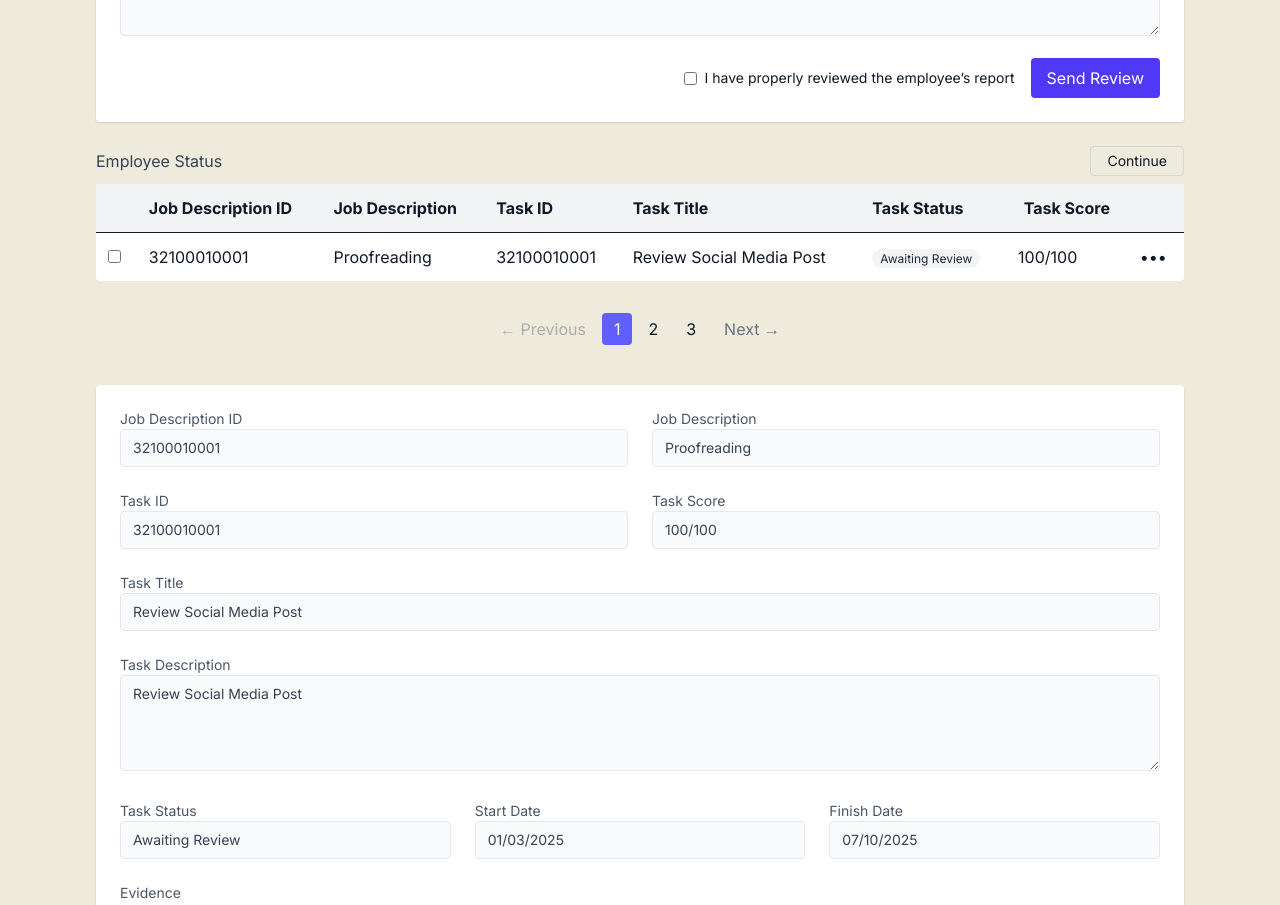
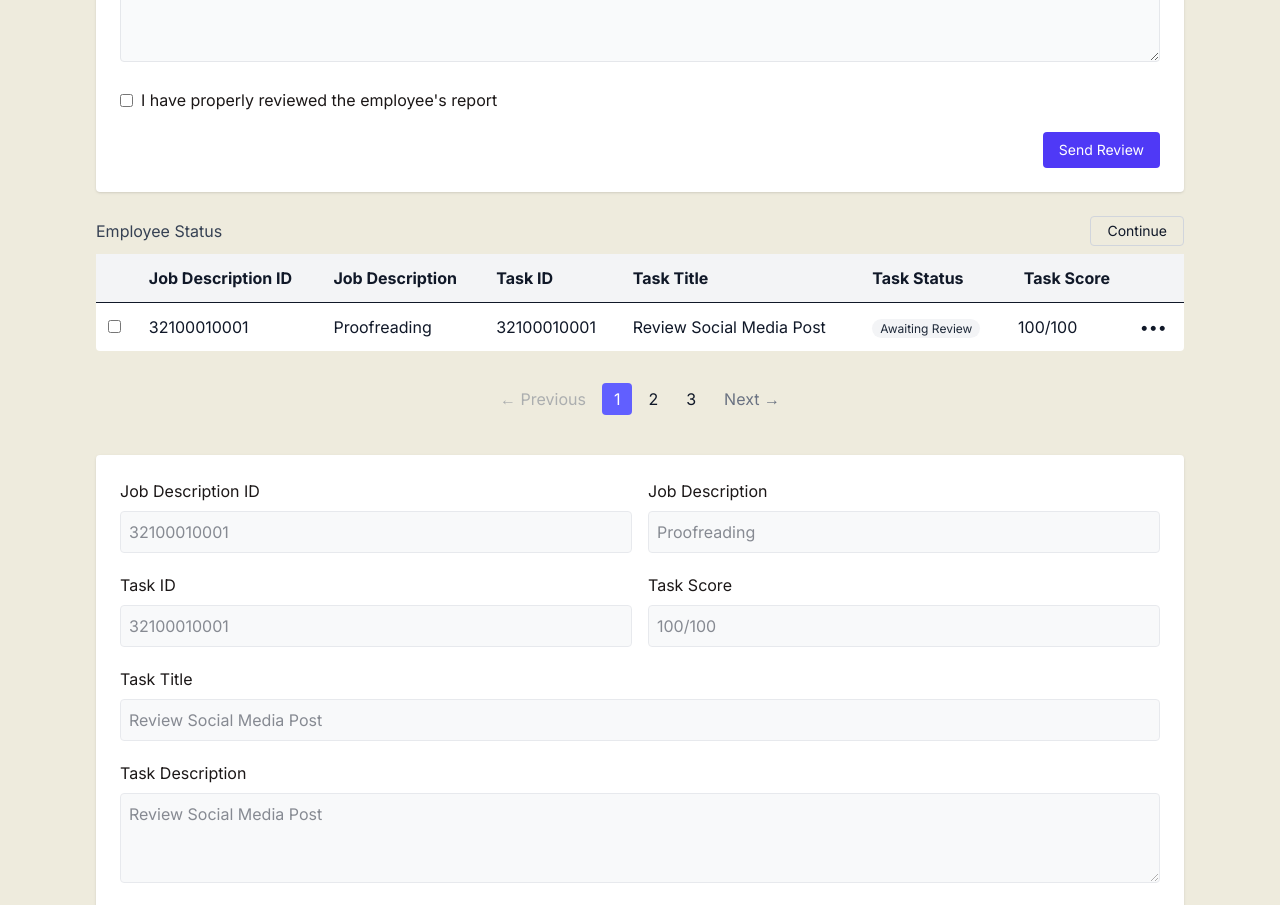
Before and after one commit to MBrillian354/teravince, a React (Vite) app in the folder frontend/: page /spv-report/1 in a window 1280 px wide. Shown: the part 460-1365 px from the top of the page. Built offline with nearby package versions, Linux system fonts and the light colour scheme.

Commit message:
Implement dynamic form in StaffReport.jsx

```diff
--- a/frontend/src/components/DynamicForm.jsx
+++ b/frontend/src/components/DynamicForm.jsx
@@ -153,8 +153,8 @@ const DynamicForm = ({
 
       case 'link':
         return (
-          <div className="flex justify-end items-center h-full">
-            <a href={field.href} className="forgot-password">
+          <div className={`flex items-center h-full justify-end ${field.className}`}>
+            <a href={field.href} className="clickable-link">
               {label}
             </a>
           </div>
@@ -179,31 +179,59 @@ const DynamicForm = ({
   const renderField = (field, index) => {
     const { group = null } = field;
 
-    // Check if this field and the next field are in the same group (for side-by-side layout)
-    const nextField = fields[index + 1];
-    const isGroupStart = group && (!fields[index - 1] || fields[index - 1].group !== group);
-    const isInGroup = group && nextField && nextField.group === group;
-
-    // Handle grouped fields (side-by-side layout)
-    if (isGroupStart && isInGroup) {
-      return (
-        <div className="form-group flex gap-4" key={`group-${group}-${index}`}>
-          <div className="w-1/2">
-            {renderFieldContent(field)}
-          </div>
-          <div className="w-1/2">
-            {renderFieldContent(nextField)}
-          </div>
-        </div>
-      );
-    }
-
     // Skip rendering if this field was already rendered as part of a group
     if (group && fields[index - 1] && fields[index - 1].group === group) {
       return null;
     }
 
-    // Render single field with form-group wrapper
+    // Check if this is the start of a group
+    const isGroupStart = group && (!fields[index - 1] || fields[index - 1].group !== group);
+
+    if (isGroupStart) {
+      // Find all fields in this group
+      const groupFields = [];
+      let currentIndex = index;
+      while (currentIndex < fields.length && fields[currentIndex].group === group) {
+        groupFields.push(fields[currentIndex]);
+        currentIndex++;
+      }
+
+      // Determine the grid layout based on number of fields in group
+      let gridClass = '';
+      let widthClass = '';
+
+      if (groupFields.length === 2) {
+        gridClass = 'grid grid-cols-1 md:grid-cols-2 gap-4';
+        widthClass = 'w-full';
+      } else if (groupFields.length === 3) {
+        gridClass = 'grid grid-cols-1 md:grid-cols-3 gap-4';
+        widthClass = 'w-full';
+      } else if (groupFields.length > 3) {
+        // For more than 3 fields, use flex layout with equal widths
+        gridClass = 'flex flex-wrap gap-4';
+        widthClass = 'flex-1 min-w-0';
+      } else {
+        // Single field in group, treat as regular field
+        return (
+          <div className="form-group" key={field.name}>
+            {renderFieldContent(field)}
+          </div>
+        );
+      }
+
+      // Render grouped fields
+      return (
+        <div className={`form-group ${gridClass}`} key={`group-${group}-${index}`}>
+          {groupFields.map((groupField) => (
+            <div className={widthClass} key={groupField.name}>
+              {renderFieldContent(groupField)}
+            </div>
+          ))}
+        </div>
+      );
+    }
+
+    // Render single field with form-group wrapper (not part of any group)
     return (
       <div className="form-group" key={field.name}>
         {renderFieldContent(field)}
--- a/frontend/src/pages/StaffReport.jsx
+++ b/frontend/src/pages/StaffReport.jsx
@@ -1,25 +1,25 @@
 // src/pages/StaffReport.jsx
-
-import React, { useState }         from 'react';
-import { useParams, useNavigate }  from 'react-router-dom';
-import { ArrowLeftIcon }           from '@heroicons/react/24/outline';
-import StatsCard                   from '../components/StatsCard';
-import DataTable                   from '../components/DataTable';
-import Pagination                  from '../components/Pagination';
+import { useState } from 'react';
+import { useParams, useNavigate } from 'react-router-dom';
+import { ArrowLeftIcon } from '@heroicons/react/24/outline';
+import StatsCard from '../components/StatsCard';
+import DataTable from '../components/DataTable';
+import Pagination from '../components/Pagination';
+import DynamicForm from '../components/DynamicForm';
 
 export default function StaffReport() {
   const { reportId } = useParams();
-  const navigate     = useNavigate();
+  const navigate = useNavigate();
 
   // ─── Dummy report data ─────────────────────────────────────────
   const report = {
     reportId,
-    employeeId:      '3210001',
-    name:            'Jane Doe',
-    jobTitle:        'Social Media Trainee',
-    month:           'May 2025',
-    employeeScore:   '80/100',
-    supervisorReview:'Looks good overall.',
+    employeeId: '3210001',
+    name: 'Jane Doe',
+    jobTitle: 'Social Media Trainee',
+    month: 'May 2025',
+    employeeScore: '80/100',
+    supervisorReview: 'Looks good overall.',
   };
 
   // ─── Local state for supervisor review ──────────────────────────
@@ -28,16 +28,16 @@ export default function StaffReport() {
   // ─── Dummy tasks under this report ──────────────────────────────
   const tasks = [
     {
-      jobDescId:    '32100010001',
-      jobDesc:      'Proofreading',
-      taskId:       '32100010001',
-      title:        'Review Social Media Post',
-      status:       'Awaiting Review',
-      score:        '100/100',
-      start:        '01/03/2025',
-      end:          '07/10/2025',
+      jobDescId: '32100010001',
+      jobDesc: 'Proofreading',
+      taskId: '32100010001',
+      title: 'Review Social Media Post',
+      status: 'Awaiting Review',
+      score: '100/100',
+      start: '01/03/2025',
+      end: '07/10/2025',
       evidence: [
-        { name: 'report-may.pdf',      url: '/assets/report-may.pdf'      },
+        { name: 'report-may.pdf', url: '/assets/report-may.pdf' },
         { name: 'screenshots-may.zip', url: '/assets/screenshots-may.zip' },
       ],
     },
@@ -45,7 +45,121 @@ export default function StaffReport() {
   ];
 
   const [page, setPage] = useState(1);
-  const totalPages      = 3;
+  const totalPages = 3;
+
+  // ─── Form configuration for supervisor review ────────────────────
+  const supervisorReviewFields = [
+    {
+      type: 'textarea',
+      name: 'supervisorReview',
+      label: 'Review',
+      defaultValue: supervisorReview,
+      placeholder: 'Enter your review...',
+      rows: 4,
+      className: 'w-full bg-gray-50 border border-gray-200 rounded px-3 py-2 text-sm text-gray-700'
+    },
+    {
+      type: 'checkbox',
+      name: 'confirmReview',
+      label: 'I have properly reviewed the employee\'s report',
+      required: true,
+      className: 'form-checkbox mr-2'
+    }
+  ];
+
+  // ─── Form configuration for task details ────────────────────────
+  const taskDetailFields = [
+    {
+      type: 'text',
+      name: 'jobDescId',
+      label: 'Job Description ID',
+      defaultValue: tasks[0]?.jobDescId || '',
+      disabled: true,
+      group: 'row1'
+    },
+    {
+      type: 'text',
+      name: 'jobDesc',
+      label: 'Job Description',
+      defaultValue: tasks[0]?.jobDesc || '',
+      disabled: true,
+      group: 'row1'
+    },
+    {
+      type: 'text',
+      name: 'taskId',
+      label: 'Task ID',
+      defaultValue: tasks[0]?.taskId || '',
+      disabled: true,
+      group: 'row2'
+    },
+    {
+      type: 'text',
+      name: 'score',
+      label: 'Task Score',
+      defaultValue: tasks[0]?.score || '',
+      disabled: true,
+      group: 'row2'
+    },
+    {
+      type: 'text',
+      name: 'title',
+      label: 'Task Title',
+      defaultValue: tasks[0]?.title || '',
+      disabled: true
+    },
+    {
+      type: 'textarea',
+      name: 'description',
+      label: 'Task Description',
+      defaultValue: tasks[0]?.title || '', // Note: This seems to be using title instead of description in original
+      disabled: true,
+      rows: 3
+    },
+    {
+      type: 'text',
+      name: 'status',
+      label: 'Task Status',
+      defaultValue: tasks[0]?.status || '',
+      disabled: true,
+      group: 'row3'
+    },
+    {
+      type: 'text',
+      name: 'start',
+      label: 'Start Date',
+      defaultValue: tasks[0]?.start || '',
+      disabled: true,
+      group: 'row3'
+    },
+    {
+      type: 'text',
+      name: 'end',
+      label: 'Finish Date',
+      defaultValue: tasks[0]?.end || '',
+      disabled: true,
+      group: 'row3'
+    },
+    // Evidence links
+    ...(tasks[0]?.evidence?.map((file, index) => ({
+      type: 'link',
+      name: `evidence_${index}`,
+      label: file.name,
+      href: file.url,
+      className: 'justify-start'
+    })) || [])
+  ];
+
+  const handleSupervisorReviewSubmit = (formData) => {
+    console.log('Supervisor review submitted:', formData);
+    setSupervisorReview(formData.supervisorReview);
+    // Add logic to save the review
+  };
+
+  const handleTaskDetailSubmit = (formData) => {
+    // Handle form submission if needed
+    console.log('Task detail form data:', formData);
+  };
 
   const taskColumns = [
     {
@@ -54,9 +168,9 @@ export default function StaffReport() {
       align: 'center',
     },
     { header: 'Job Description ID', accessor: 'jobDescId' },
-    { header: 'Job Description',    accessor: 'jobDesc'   },
-    { header: 'Task ID',            accessor: 'taskId'    },
-    { header: 'Task Title',         accessor: 'title'     },
+    { header: 'Job Description', accessor: 'jobDesc' },
+    { header: 'Task ID', accessor: 'taskId' },
+    { header: 'Task Title', accessor: 'title' },
     {
       header: 'Task Status',
       render: r => (
@@ -80,7 +194,7 @@ export default function StaffReport() {
         <h1 className="text-3xl font-bold">Staff Report</h1>
         <button
           onClick={() => navigate(-1)}
-          className="flex items-center space-x-1 bg-gray-700 text-white px-3 py-1 rounded text-sm hover:bg-gray-800"
+          className="flex items-center space-x-1 bg-gray-700 text-white px-3 py-2 rounded text-sm hover:bg-gray-800 hover:cursor-pointer"
         >
           <ArrowLeftIcon className="w-4 h-4" />
           <span>Back to Reports</span>
@@ -108,23 +222,18 @@ export default function StaffReport() {
       </div>
 
       {/* Supervisor Review */}
-      <div className="bg-white rounded shadow p-6 mb-6">
-        <p className="font-medium text-gray-600 mb-2">Supervisor Review</p>
-        <textarea
-          value={supervisorReview}
-          onChange={e => setSupervisorReview(e.target.value)}
-          className="w-full bg-gray-50 border border-gray-200 rounded px-3 py-2 h-28 text-sm text-gray-700 mb-4"
-          placeholder="Enter your review..."
+      <div className="flex flex-col bg-white rounded shadow p-6 mb-6">
+        <p className="font-medium text-gray-600 mb-4">Supervisor Review</p>
+        <DynamicForm
+          fields={supervisorReviewFields}
+          onSubmit={handleSupervisorReviewSubmit}
+          showSubmitButton={false}
+          // submitButtonText="Send Review"
+          className="space-y-4"
         />
-        <div className="flex justify-end items-center space-x-4">
-          <label className="flex items-center text-sm">
-            <input type="checkbox" className="form-checkbox mr-2" />
-            I have properly reviewed the employee’s report
-          </label>
-          <button className="bg-indigo-600 text-white px-4 py-2 rounded hover:bg-indigo-700">
-            Send Review
-          </button>
-        </div>
+        <button className="btn-secondary self-end">
+          Send Review
+        </button>
       </div>
 
       {/* Employee Status + Continue */}
@@ -151,108 +260,14 @@ export default function StaffReport() {
       />
 
       {/* Bottom Detail Card */}
-      <div className="bg-white rounded shadow p-6 mt-6 space-y-6">
-        {/* Row 1: Job Description ID & Job Description */}
-        <div className="grid grid-cols-1 md:grid-cols-2 gap-6">
-          <div>
-            <label className="block text-sm text-gray-600">Job Description ID</label>
-            <input
-              readOnly
-              value={tasks[0]?.jobDescId || ''}
-              className="w-full bg-gray-50 border border-gray-200 rounded px-3 py-2 text-sm text-gray-700"
-            />
-          </div>
-          <div>
-            <label className="block text-sm text-gray-600">Job Description</label>
-            <input
-              readOnly
-              value={tasks[0]?.jobDesc || ''}
-              className="w-full bg-gray-50 border border-gray-200 rounded px-3 py-2 text-sm text-gray-700"
-            />
-          </div>
-        </div>
-
-        {/* Row 2: Task ID & Task Score */}
-        <div className="grid grid-cols-1 md:grid-cols-2 gap-6">
-          <div>
-            <label className="block text-sm text-gray-600">Task ID</label>
-            <input
-              readOnly
-              value={tasks[0]?.taskId || ''}
-              className="w-full bg-gray-50 border border-gray-200 rounded px-3 py-2 text-sm text-gray-700"
-            />
-          </div>
-          <div>
-            <label className="block text-sm text-gray-600">Task Score</label>
-            <input
-              readOnly
-              value={tasks[0]?.score || ''}
-              className="w-full bg-gray-50 border border-gray-200 rounded px-3 py-2 text-sm text-gray-700"
-            />
-          </div>
-        </div>
-
-        {/* Row 3: Task Title */}
-        <div>
-          <label className="block text-sm text-gray-600">Task Title</label>
-          <input
-            readOnly
-            value={tasks[0]?.title || ''}
-            className="w-full bg-gray-50 border border-gray-200 rounded px-3 py-2 text-sm text-gray-700"
+      <div className="bg-white rounded shadow p-6 mt-6">
+        <div className="staff-report-form">
+          <DynamicForm
+            fields={taskDetailFields}
+            onSubmit={handleTaskDetailSubmit}
+            showSubmitButton={false}
+            className="space-y-6"
           />
-        </div>
-
-        {/* Row 4: Task Description */}
-        <div>
-          <label className="block text-sm text-gray-600">Task Description</label>
-          <textarea
-            readOnly
-            value={tasks[0]?.title || ''}
-            className="w-full bg-gray-50 border border-gray-200 rounded px-3 py-2 text-sm text-gray-700 h-24"
-          />
-        </div>
-
-        {/* Row 5: Task Status / Start Date / Finish Date */}
-        <div className="grid grid-cols-1 md:grid-cols-3 gap-6">
-          <div>
-            <label className="block text-sm text-gray-600">Task Status</label>
-            <input
-              readOnly
-              value={tasks[0]?.status || ''}
-              className="w-full bg-gray-50 border border-gray-200 rounded px-3 py-2 text-sm text-gray-700"
-            />
-          </div>
-          <div>
-            <label className="block text-sm text-gray-600">Start Date</label>
-            <input
-              readOnly
-              value={tasks[0]?.start || ''}
-              className="w-full bg-gray-50 border border-gray-200 rounded px-3 py-2 text-sm text-gray-700"
-            />
-          </div>
-          <div>
-            <label className="block text-sm text-gray-600">Finish Date</label>
-            <input
-              readOnly
-              value={tasks[0]?.end || ''}
-              className="w-full bg-gray-50 border border-gray-200 rounded px-3 py-2 text-sm text-gray-700"
-            />
-          </div>
-        </div>
-
-        {/* Row 6: Evidence */}
-        <div>
-          <label className="block text-sm text-gray-600">Evidence</label>
-          {tasks[0]?.evidence?.map(file => (
-            <a
-              key={file.url}
-              href={file.url}
-              download={file.name}
-              className="block text-indigo-600 hover:underline text-sm"
-            >
-              {file.name}
-            </a>
-          ))}
         </div>
       </div>
     </div>
```
Also changed, not shown: frontend/src/index.css (+4 -4 lines).
